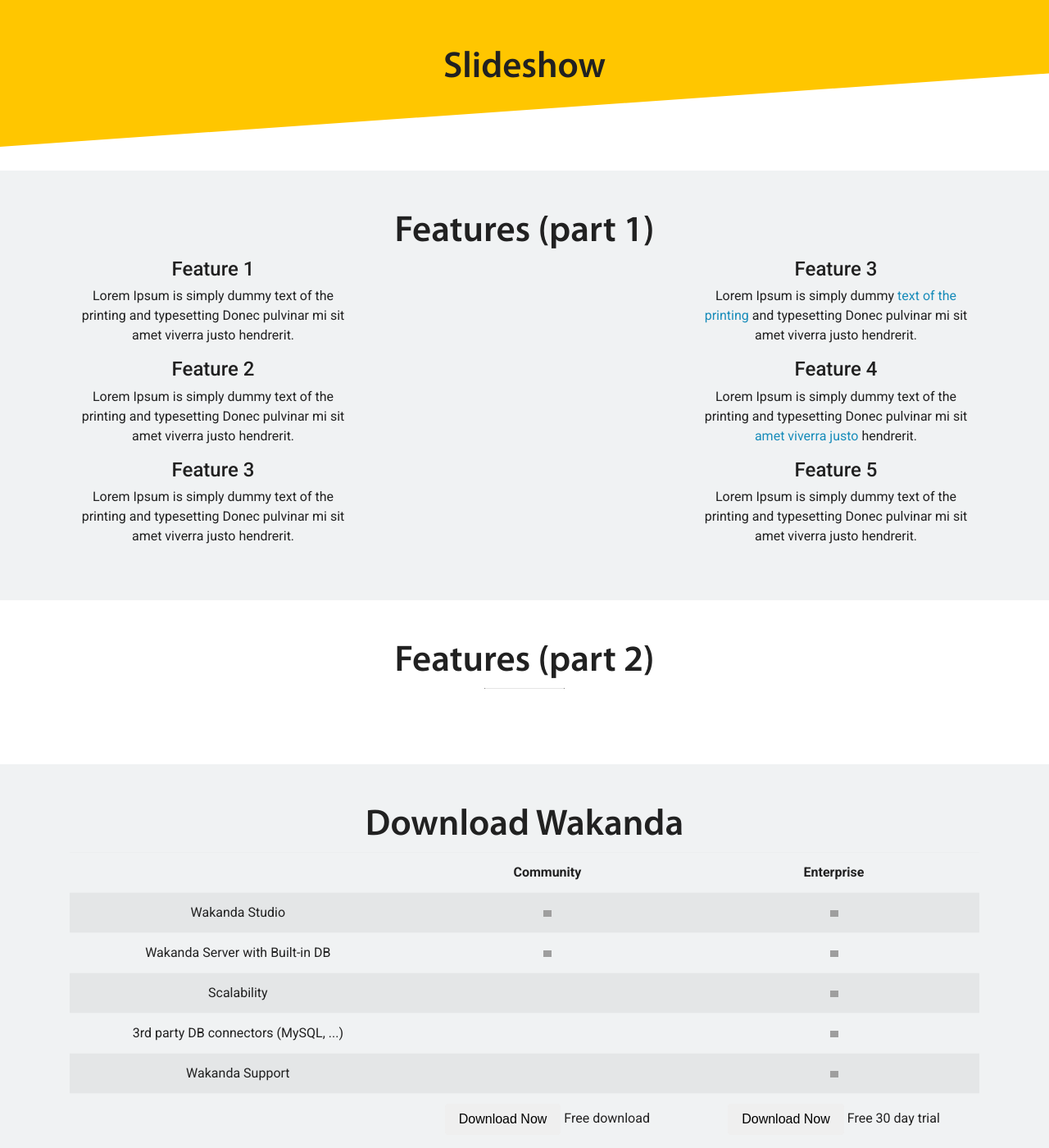
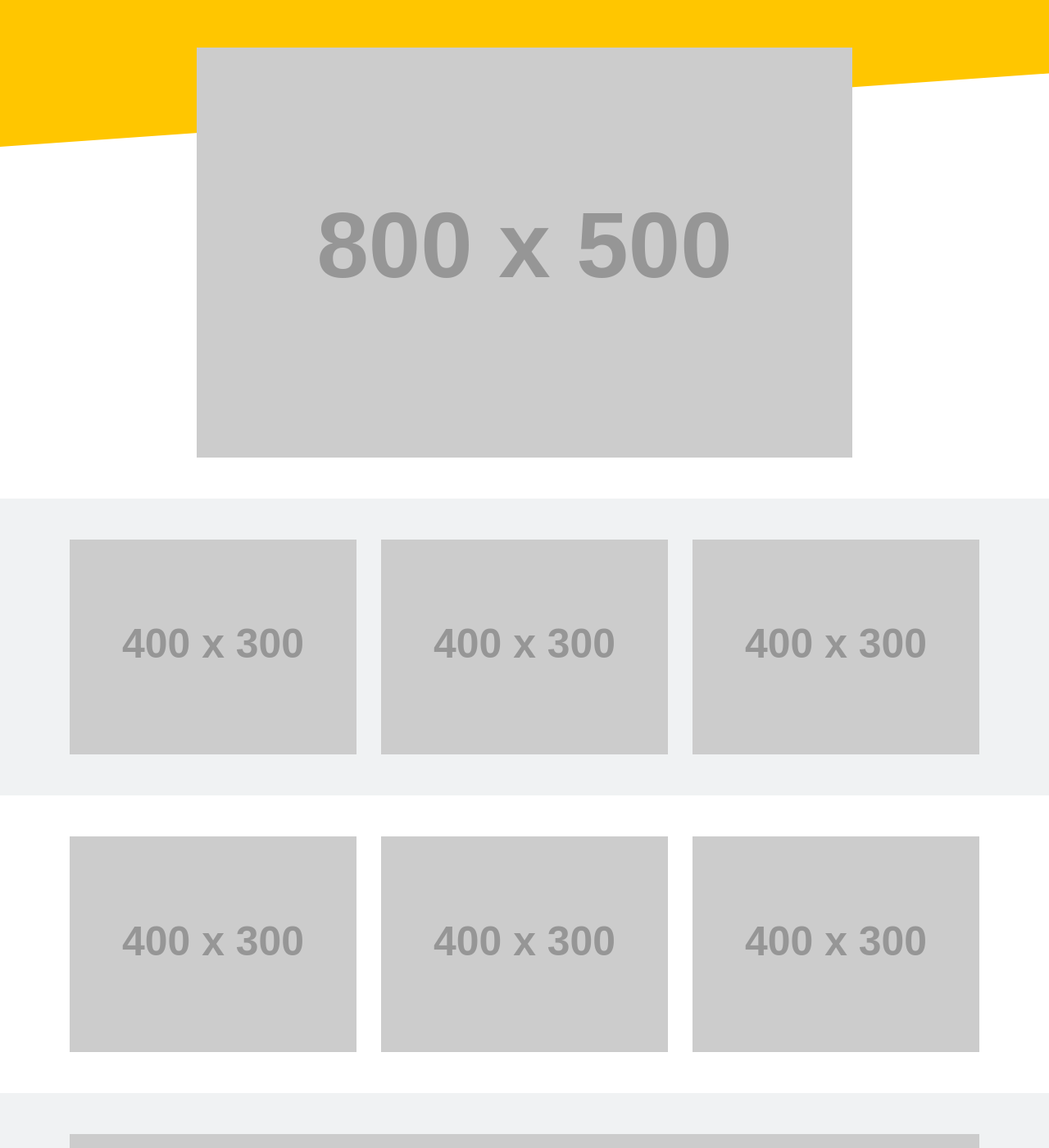
Before and after one commit to Slashtype/wakanda.io, a Jekyll site: the page built from index.html, in a window 1280 px wide and 1400 px high, scrolled down 447 px. Shown: the whole window at 82% size. Built offline with Jekyll 4.4.1, drawn with Linux system fonts in a browser that asks for light colours; nearby versions of some CDN libraries; some of the changed text lies outside the part shown; grey boxes are pictures that could not be loaded.

Commit message:
Add image placeholders for demo purpose and hide in progress sections

```diff
--- a/index.html
+++ b/index.html
@@ -33,9 +33,9 @@
   #==========================================================-->
 <section id="section-slideshow">
   <div class="container">
-    <div class="row">
+    <div class="row text-center">
       <div class="col-md-12">
-        <h2>Slideshow</h2>
+        <img class="img-fluid" src="http://placehold.it/800x500?text=Video+Slideshow">
       </div>
     </div>
   </div>
@@ -46,12 +46,23 @@
   #==========================================================-->
 <section id="section-features1">
   <div class="container">
-    <div class="row">
+    <div class="row text-center">
+      <div class="col-md-4">
+        <img class="img-fluid" src="http://placehold.it/400x300?text=Features+(Part+1)">
+      </div>
+      <div class="col-md-4">
+        <img class="img-fluid" src="http://placehold.it/400x300?text=Features+(Part+1)">
+      </div>
+      <div class="col-md-4">
+        <img class="img-fluid" src="http://placehold.it/400x300?text=Features+(Part+1)">
+      </div>
+    </div>
+    <div class="row hidden-xl-down">
       <div class="col-md-12">
         <h2>Features (part 1)</h2>
       </div>
     </div>
-    <div class="row">
+    <div class="row hidden-xl-down">
       <div class="col-xs-12 col-sm-4">
         <div class="what-we-do-features">
           <h3>
@@ -140,7 +151,18 @@
   #==========================================================-->
 <section id="section-features2">
   <div class="container">
-    <div class="row">
+    <div class="row text-center">
+      <div class="col-md-4">
+        <img class="img-fluid" src="http://placehold.it/400x300?text=Features+(Part+2)">
+      </div>
+      <div class="col-md-4">
+        <img class="img-fluid" src="http://placehold.it/400x300?text=Features+(Part+2)">
+      </div>
+      <div class="col-md-4">
+        <img class="img-fluid" src="http://placehold.it/400x300?text=Features+(Part+2)">
+      </div>
+    </div>
+    <div class="row hidden-xl-down">
       <div class="col-md-12">
         <h2>Features (part 2)</h2>
         <hr />
@@ -152,9 +174,14 @@
 <!--=========================================================
   #             Download
   #==========================================================-->
-<section id="section-download" class="hidden-xs-down">
+<section id="section-download">
   <div class="container">
-    <div class="row">
+    <div class="row text-center">
+      <div class="col-md-12">
+        <img class="img-fluid" src="http://placehold.it/1200x400?text=Downloads+Table">
+      </div>
+    </div>
+    <div class="row hidden-xl-down">
       <div class="col-md-12">
         <h2>Download Wakanda</h2>
 
@@ -232,19 +259,39 @@
       <div class="col-md-12">
         <h2>What’s New in Wakanda 2.0?</h2>
         <p>Lorem ipsum dolor sit amet, consectetur adipiscing elit. Ut viverra ut tellus ac malesuada. Aenean sit amet risus vestibulum, pharetra arcu non, volutpat quam. Vivamus lacus lorem, ultricies sed neque sagittis, auctor efficitur augue. Curabitur fringilla vitae neque a ultricies. Aliquam tempus aliquet dui in gravida. Nulla viverra, mi non fermentum cursus, est leo pharetra erat, non tincidunt nibh mauris condimentum leo. Maecenas ornare sodales orci at rutrum. Vestibulum ante ipsum primis in faucibus orci luctus et ultrices posuere cubilia Curae; <a href="">Mauris pulvinar</a> convallis congue. Phasellus nec tellus eget.</p>
-        <p>Ut gravida orci at rhoncus pulvinar. Vestibulum elit enim, pulvinar ac lorem malesuada, scelerisque egestas libero. Phasellus quis augue ante.</p>
-        <p>In et tempor elit. Suspendisse egestas tortor augue, ultrices consequat quam venenatis ut. Duis consequat turpis ex, vel tincidunt nisl tincidunt et. Maecenas ullamcorper <a href="">dui ligula</a>, accumsan fringilla lorem ultricies vel. Duis eu dignissim justo. Cum sociis natoque penatibus et magnis dis parturient montes, nascetur ridiculus mus. Nullam accumsan lacus quis odio maximus rutrum.</p>
       </div>
     </div>
   </div>
 </section>
 
 <!--=========================================================
+  #             Customers and examples
+  #==========================================================-->
+<section id="section-customers">
+  <div class="container">
+    <div class="row">
+      <div class="col-md-12">
+        <h2>Customers and examples</h2>
+      </div>
+    </div>
+  </div>
+</section>
+
+
+<!--=========================================================
   #             Wakanda Community
   #==========================================================-->
 <section id="section-mailing">
   <div class="container">
-    <div class="row">
+    <div class="row text-center">
+      <div class="col-md-6">
+        <img class="img-fluid" src="http://placehold.it/600x200?text=Community">
+      </div>
+      <div class="col-md-6">
+        <img class="img-fluid" src="http://placehold.it/600x200?text=Community">
+      </div>
+    </div>
+    <div class="row hidden-xl-down">
       <div class="col-md-12">
         <h2>Wakanda Community</h2>
         <div class="row">
@@ -293,17 +340,18 @@
         <h2>Events</h2>
       </div>
     </div>
-  </div>
-</section>
-
-<!--=========================================================
-  #             Customers and examples
-  #==========================================================-->
-<section id="section-customers">
-  <div class="container">
-    <div class="row">
-      <div class="col-md-12">
-        <h2>Customers and examples</h2>
+    <div class="row text-center">
+      <div class="col-md-3">
+        <img class="img-fluid" src="http://placehold.it/200x200?text=Event">
+      </div>
+      <div class="col-md-3">
+        <img class="img-fluid" src="http://placehold.it/200x200?text=Event">
+      </div>
+      <div class="col-md-3">
+        <img class="img-fluid" src="http://placehold.it/200x200?text=Event">
+      </div>
+      <div class="col-md-3">
+        <img class="img-fluid" src="http://placehold.it/200x200?text=Event">
       </div>
     </div>
   </div>
```
